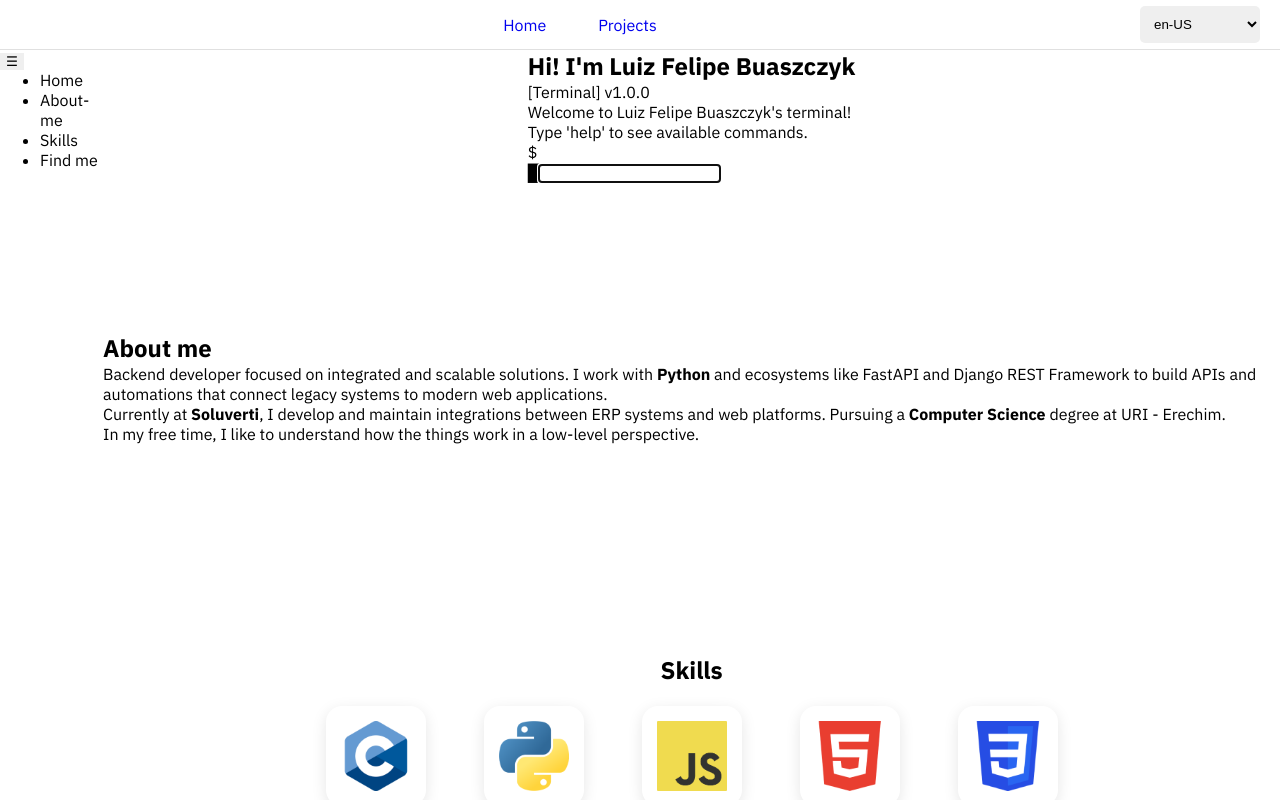
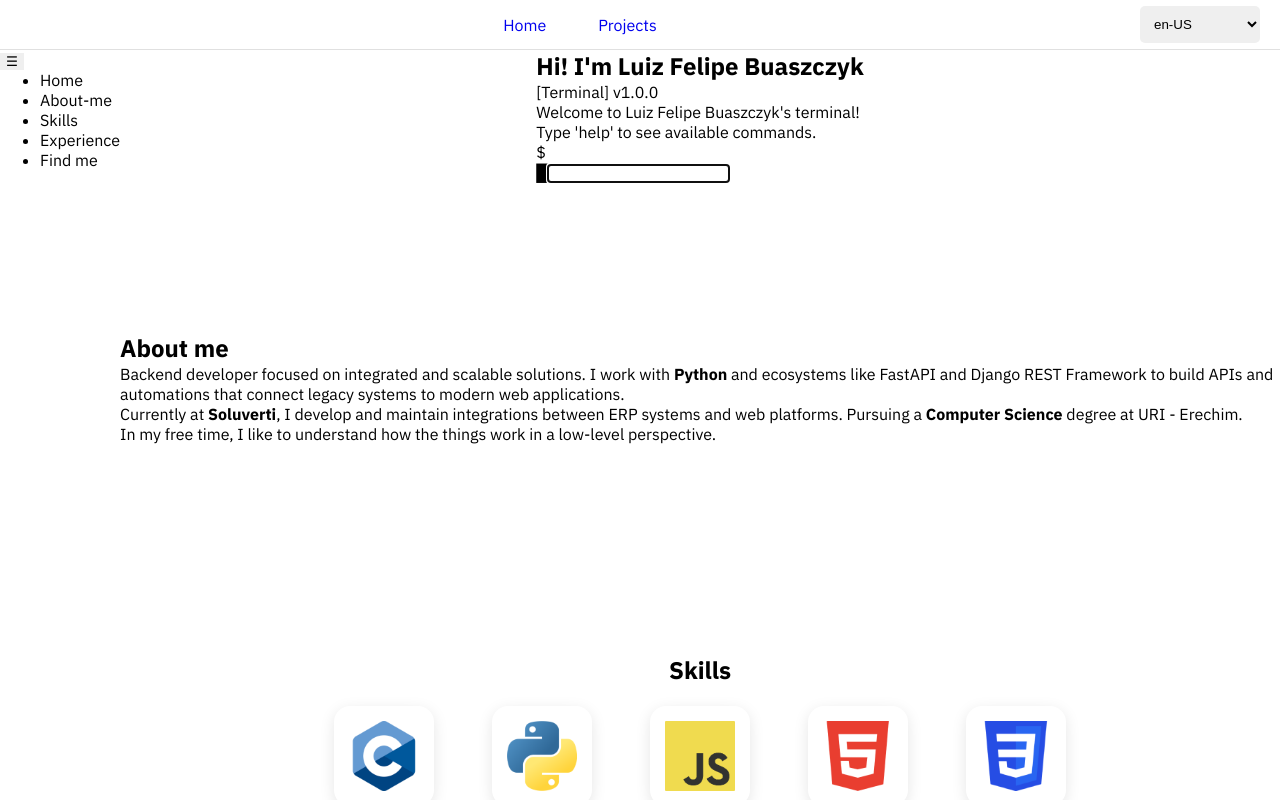
Before and after one commit to LuizFelipeBuaszczyk/portfolio, a React (Vite) app: page /#/ in a window 1280 px wide. Shown: the top 800 px of the page. Built offline with nearby package versions, Linux system fonts and the light colour scheme.

Commit message:
fix: AsideNavBar com experiencie link

```diff
--- a/src/components/AsideNavBar/AsideNavBar.jsx
+++ b/src/components/AsideNavBar/AsideNavBar.jsx
@@ -9,12 +9,14 @@ const translation = {
         heroLink: "Home",
         aboutMeLink: "Sobre mim",
         skillsLink: "Habilidades",
+        experienceLink: "Experiências",
         findMeLink: "Encontre-me"
     },
     "en-us": {
         heroLink: "Home",
         aboutMeLink: "About-me",
         skillsLink: "Skills",
+        experienceLink: "Experience",
         findMeLink: "Find me"
     }
 }
@@ -43,6 +45,9 @@ function AsideNavBar(){
                         <ScrollLink to='skills' smooth={true} duration={500} offset={-80} onClick={handleLinkClick}>{translation[language].skillsLink}</ScrollLink>
                     </li>
                     <li className={style.linkButton}>
+                        <ScrollLink to='experience' smooth={true} duration={500} offset={-80} onClick={handleLinkClick}>{translation[language].experienceLink}</ScrollLink>
+                    </li>
+                    <li className={style.linkButton}>
                         <ScrollLink to='find-me' smooth={true} duration={500} offset={-80} onClick={handleLinkClick}>{translation[language].findMeLink}</ScrollLink>
                     </li>
                 </ul>
```
